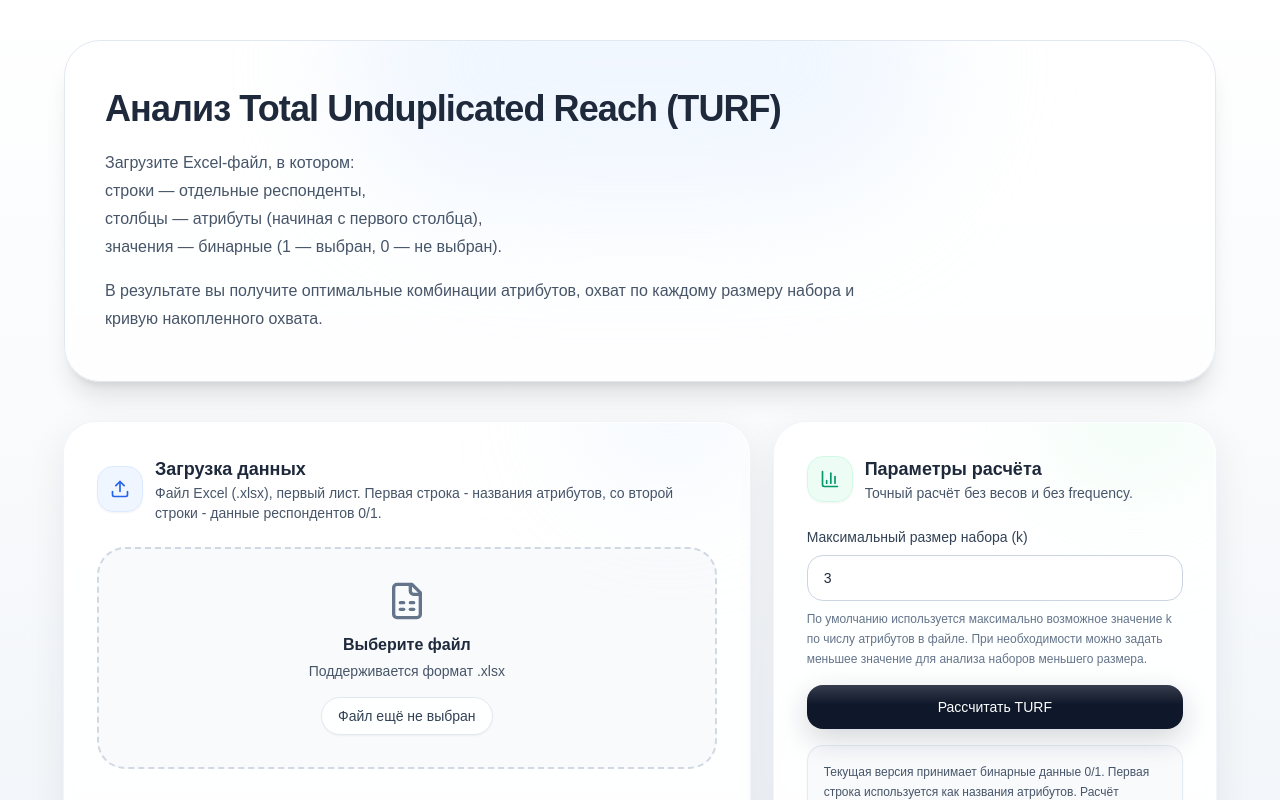
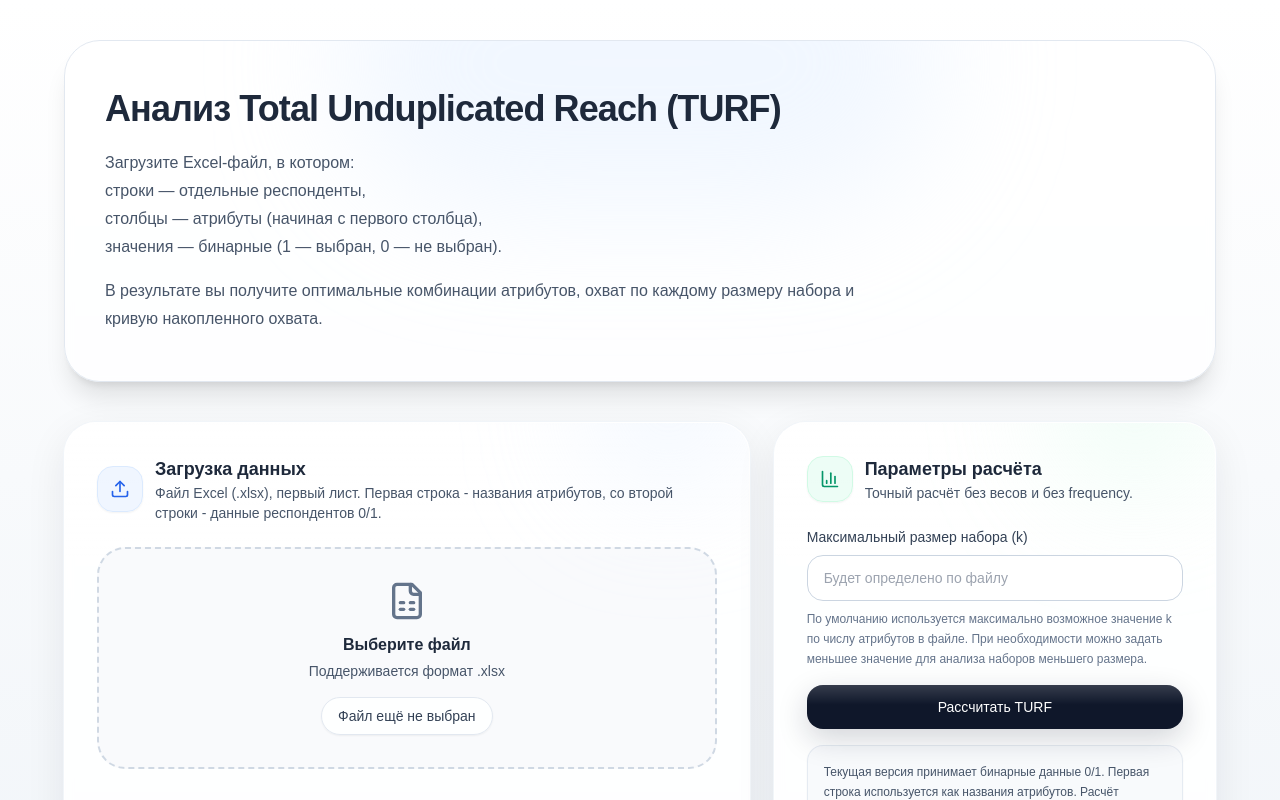
Before and after one commit to mavero1201/turf, a Next.js app: page / in a window 1280 px wide. Shown: the top 800 px of the page. Built offline with nearby package versions, Linux system fonts and the light colour scheme.

Commit message:
Update UploadPanel.tsx

```diff
--- a/components/UploadPanel.tsx
+++ b/components/UploadPanel.tsx
@@ -12,7 +12,7 @@ const ACCEPT = '.xlsx'
 
 export default function UploadPanel() {
   const [file, setFile] = useState<File | null>(null)
-  const [maxK, setMaxK] = useState(3)
+  const [maxK, setMaxK] = useState<number | ''>('')
   const [submittedMaxK, setSubmittedMaxK] = useState<number | null>(null)
   const [detectedOptionCount, setDetectedOptionCount] = useState<number | null>(null)
   const [isLoading, setIsLoading] = useState(false)
@@ -29,7 +29,7 @@ export default function UploadPanel() {
 
     if (!nextFile) {
       setDetectedOptionCount(null)
-      setMaxK(3)
+      setMaxK('')
       return
     }
 
@@ -40,6 +40,7 @@ export default function UploadPanel() {
 
       if (!firstSheet) {
         setDetectedOptionCount(null)
+        setMaxK('')
         return
       }
 
@@ -58,9 +59,11 @@ export default function UploadPanel() {
         setMaxK(optionCount)
       } else {
         setDetectedOptionCount(null)
+        setMaxK('')
       }
     } catch {
       setDetectedOptionCount(null)
+      setMaxK('')
     }
   }
 
@@ -74,7 +77,7 @@ export default function UploadPanel() {
       return
     }
 
-    const safeMaxK = Math.max(1, Math.floor(maxK || 1))
+    const safeMaxK = Math.max(1, Math.floor(Number(maxK) || 1))
     setSubmittedMaxK(safeMaxK)
 
     const formData = new FormData()
@@ -170,7 +173,11 @@ export default function UploadPanel() {
                 type="number"
                 min={1}
                 value={maxK}
-                onChange={(event) => setMaxK(Number(event.target.value) || 1)}
+                placeholder="Будет определено по файлу"
+                onChange={(event) => {
+                  const value = event.target.value
+                  setMaxK(value === '' ? '' : Number(value))
+                }}
                 className="w-full rounded-2xl border border-slate-300 bg-white/95 px-4 py-3 text-sm text-slate-800 outline-none transition-all duration-200 focus:border-blue-500 focus:shadow-[0_0_0_4px_rgba(59,130,246,0.10)]"
               />
               <p className="mt-2 text-xs leading-5 text-slate-500">
```
